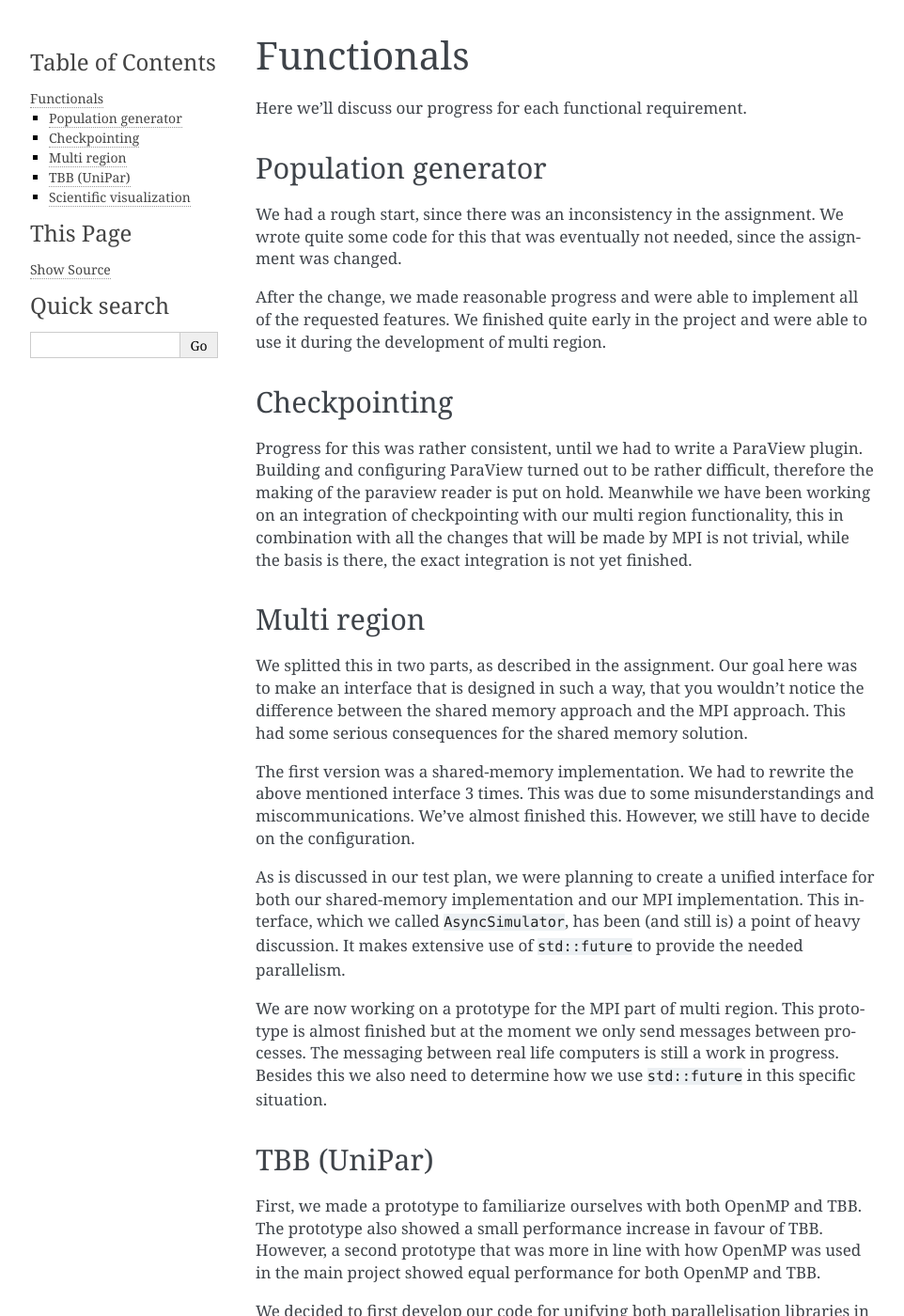
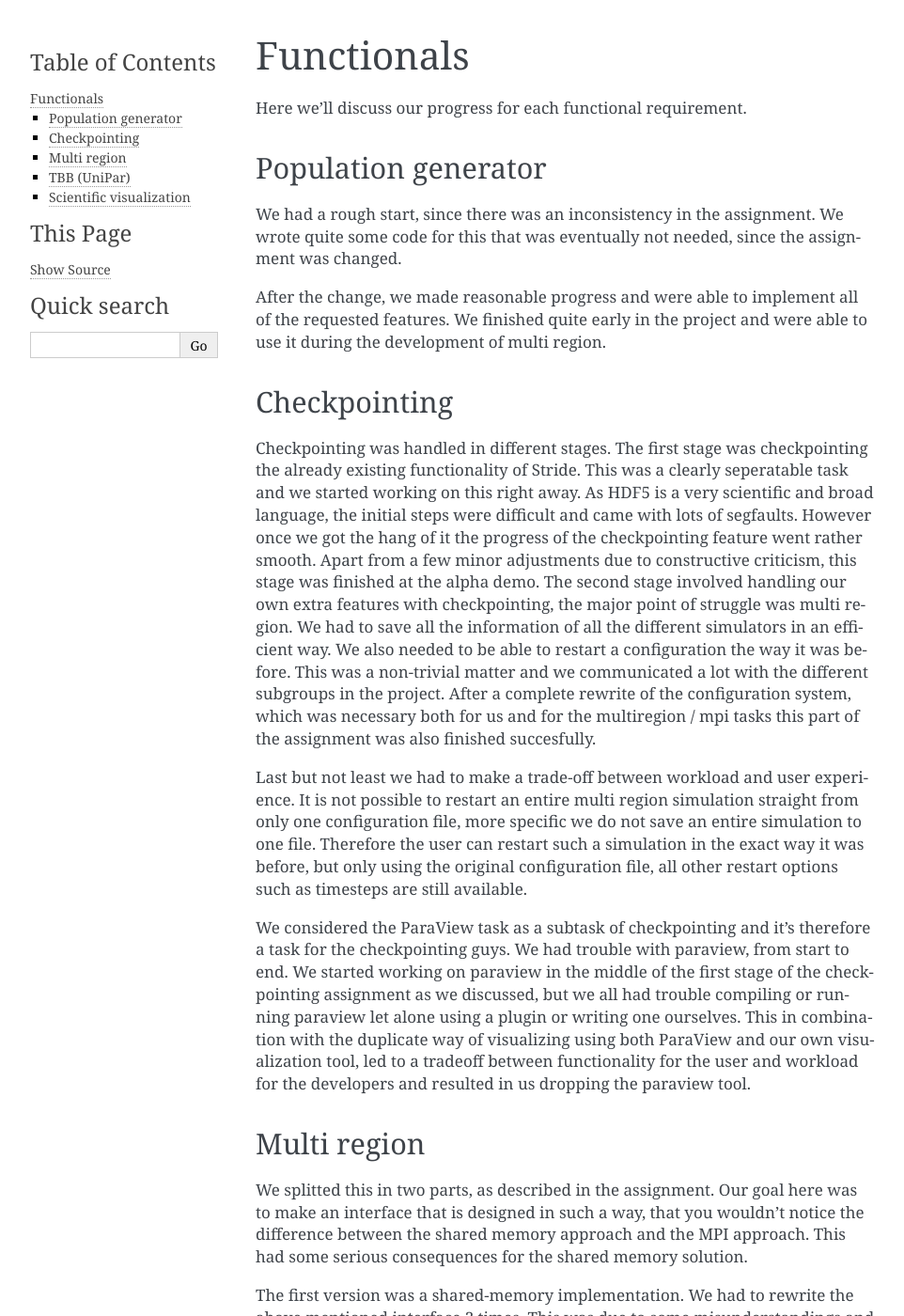
Before and after one commit to Stride-Apollo/Stride-Report, a Sphinx documentation site: the page built from source/functionals.rst, in a window 1280 px wide and 1400 px high. Shown: the whole window at 94% size, without its empty margins (148-1110 px from the left). Built offline with Sphinx 7.4.7, drawn with Linux system fonts in a browser that asks for light colours; some of the changed text lies outside the part shown.

Commit message:
Manual update checkpointing and visualization

```diff
--- a/source/functionals.rst
+++ b/source/functionals.rst
@@ -14,8 +14,11 @@ After the change, we made reasonable progress and were able to implement all of
 
 Checkpointing
 -------------
+Checkpointing was handled in different stages. The first stage was checkpointing the already existing functionality of Stride. This was a clearly seperatable task and we started working on this right away. As HDF5 is a very scientific and broad language, the initial steps were difficult and came with lots of segfaults. However once we got the hang of it the progress of the checkpointing feature went rather smooth. Apart from a few minor adjustments due to constructive criticism, this stage was finished at the alpha demo. The second stage involved handling our own extra features with checkpointing, the major point of struggle was multi region. We had to save all the information of all the different simulators in an efficient way. We also needed to be able to restart a configuration the way it was before. This was a non-trivial matter and we communicated a lot with the different subgroups in the project. After a complete rewrite of the configuration system, which was necessary both for us and for the multiregion / mpi tasks this part of the assignment was also finished succesfully.
 
-Progress for this was rather consistent, until we had to write a ParaView plugin. Building and configuring ParaView turned out to be rather difficult, therefore the making of the paraview reader is put on hold. Meanwhile we have been working on an integration of checkpointing with our multi region functionality, this in combination with all the changes that will be made by MPI is not trivial, while the basis is there, the exact integration is not yet finished.
+Last but not least we had to make a trade-off between workload and user experience. It is not possible to restart an entire multi region simulation straight from only one configuration file, more specific we do not save an entire simulation to one file. Therefore the user can restart such a simulation in the exact way it was before, but only using the original configuration file, all other restart options such as timesteps are still available.
+
+We considered the ParaView task as a subtask of checkpointing and it's therefore a task for the checkpointing guys. We had trouble with paraview, from start to end. We started working on paraview in the middle of the first stage of the checkpointing assignment as we discussed, but we all had trouble compiling or running paraview let alone using a plugin or writing one ourselves. This in combination with the duplicate way of visualizing using both ParaView and our own visualization tool, led to a tradeoff between functionality for the user and workload for the developers and resulted in us dropping the paraview tool.
 
 
 Multi region
@@ -66,3 +69,7 @@ Scientific visualization
 We have chosen for a lot of technologies to help build our visualization tool. We use electron to build a native cross-platform desktop application with web technologies like javascript and css. Electron is able of extracting a buildable executable tool which is what we want for our visualization tool. Due to usage of web technologies we have access to a number of useful libraries. We use mapbox for the mapview, plotly for elegant graphs, angularjs for the dynamic content of our tool and material design lite for the overall styling. Once we were all acquainted with these new languages development went very smooth.
 
 The development of the tool is in its final stages, but we risk spending a lot of time on this, since visualizing is just so fun and rewarding.
+
+The first presentation of this tool was shown at the beta release, the overall feedback was very positive and the idea of the tool was right. A few adjustments however needed to be done: We added aggregation of different cluster types onto the same location for more information in a less cluttered way. We also added a better overview panel complete with visualized data of our population generator. This last addition guarantees a nice cohesion between different parts of the overall assignment.
+
+We now feel as if the visualization tool is properly constructed, well tested and made with love. It's ready for the final release!
```
